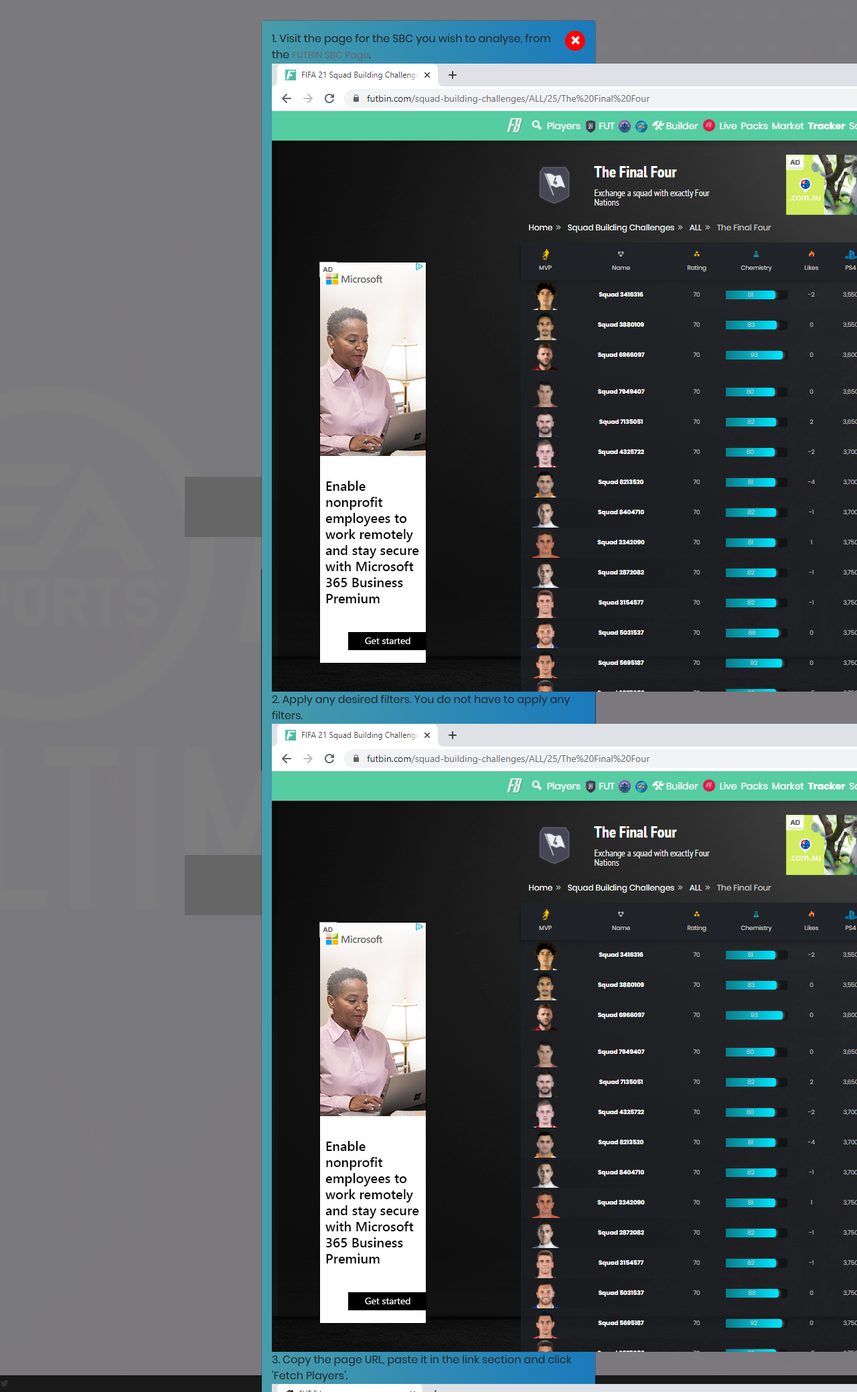
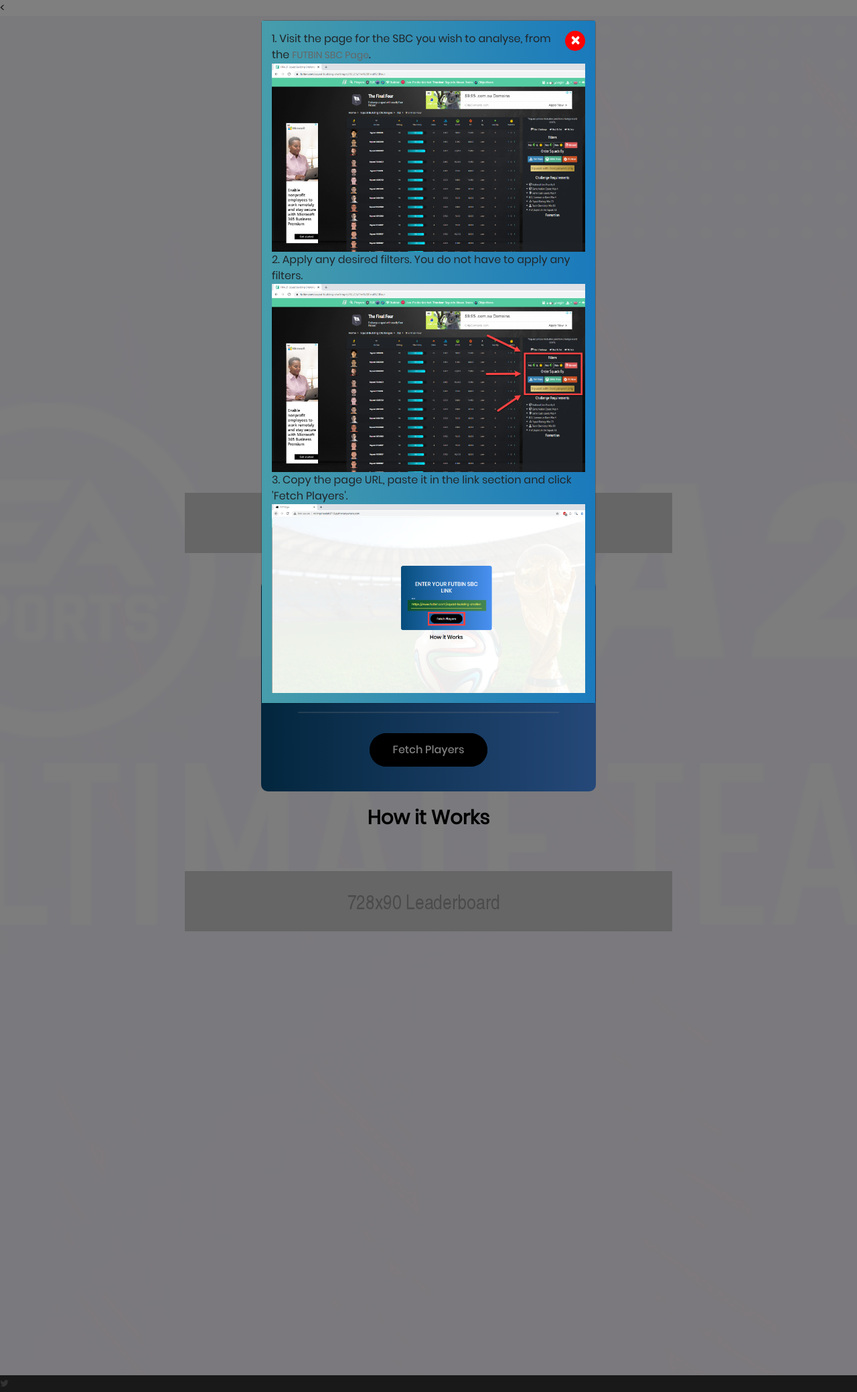
Before and after one commit to zlemura/futWizScrapper, a Flask app: page / in a window 1280 px wide, after a click on "How it Works". Shown: the whole page at 67% size. Run offline with Flask 2, Linux system fonts and the light colour scheme; some libraries are stand-ins or nearby versions.

Commit message:
Fixed issue with picture sizing, how it works

```diff
--- a/static/css/main.css
+++ b/static/css/main.css
@@ -893,7 +893,7 @@
     background-image: linear-gradient(to right, #479dab, #1a7abc);
 }
 
-.tutorial_image{
+.modal-body img{
     max-width: 100%;
 }
 
--- a/templates/index.html
+++ b/templates/index.html
@@ -29,7 +29,7 @@
 	<link rel="stylesheet" type="text/css" href="{{ url_for('static', filename='css/main.css')}}">
 <!--===============================================================================================-->
 <!-- Load font awesome icons -->
-<!--<link rel="stylesheet" href="https://cdnjs.cloudflare.com/ajax/libs/font-awesome/4.7.0/css/font-awesome.min.css">-->
+<<link rel="stylesheet" href="https://cdnjs.cloudflare.com/ajax/libs/font-awesome/4.7.0/css/font-awesome.min.css">
 <!--===============================================================================================-->
 <script data-ad-client="ca-pub-7807812674296737" async src="https://pagead2.googlesyndication.com/pagead/js/adsbygoogle.js"></script>
 </head>
```
